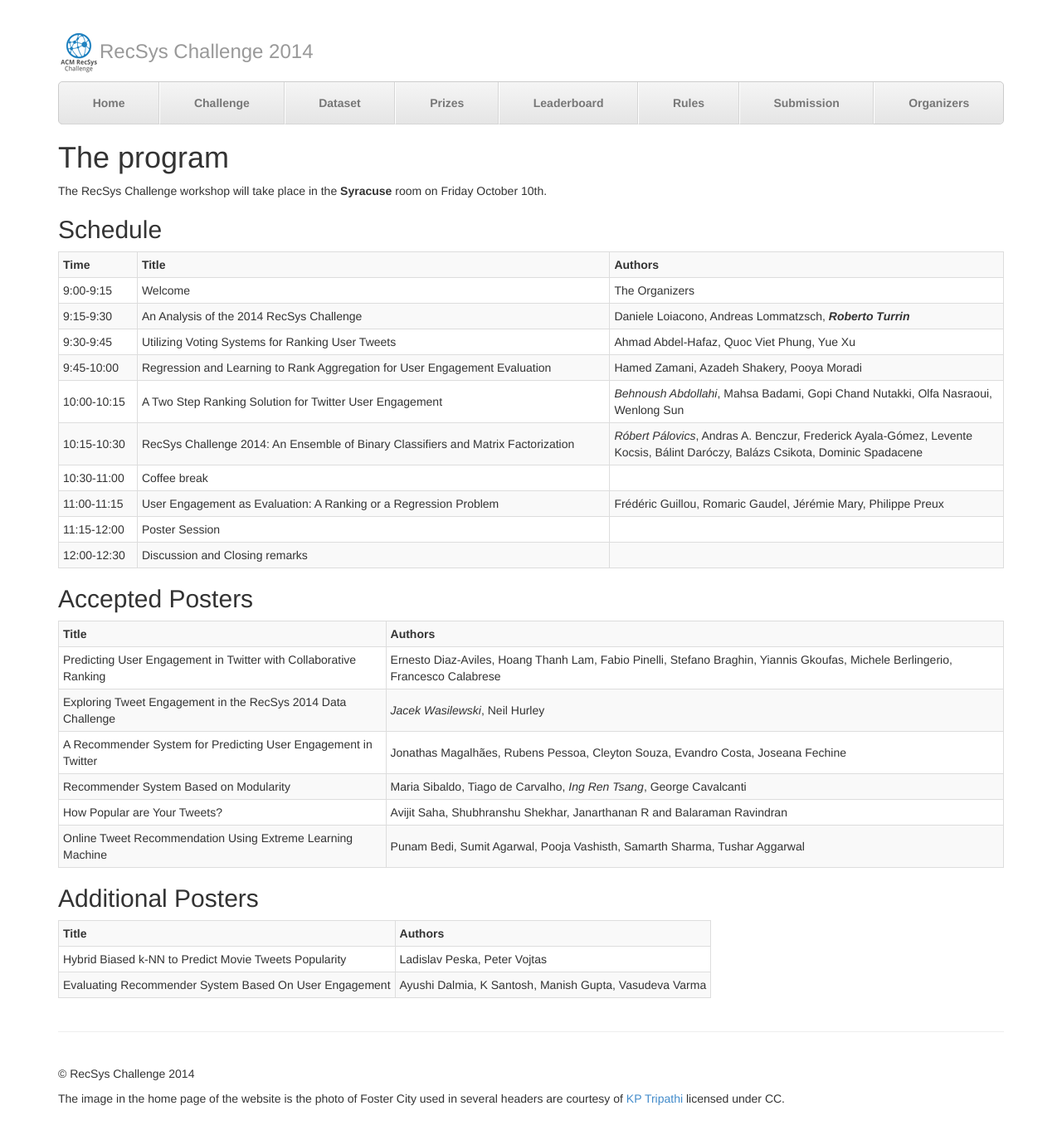
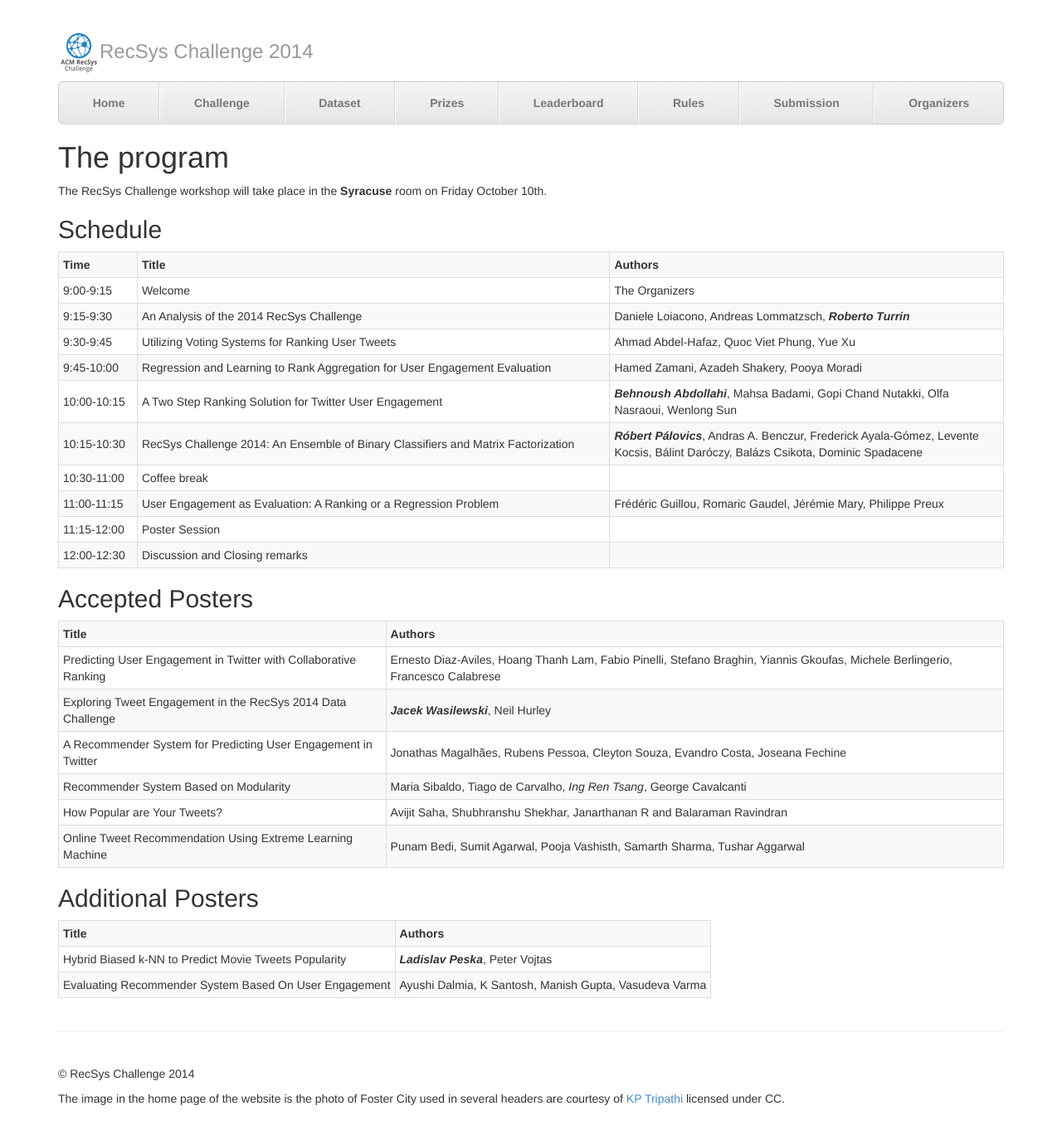
Before and after one commit to recsyschallenge/2014, a Jekyll site: the page built from program/index.md, in a window 1280 px wide. Shown: the whole page at 83% size. Built offline with Jekyll 4.4.1, drawn with Linux system fonts in a browser that asks for light colours; Markdown is read by kramdown in place of the engine named in the settings.

```diff
--- a/program/index.md
+++ b/program/index.md
@@ -38,12 +38,12 @@ The RecSys Challenge workshop will take place in the __Syracuse__ room on Friday
     <tr>
         <td>10:00-10:15</td>
         <td> A Two Step Ranking Solution for Twitter User Engagement</td>
-        <td><i>Behnoush Abdollahi</i>, Mahsa Badami, Gopi Chand Nutakki, Olfa Nasraoui, Wenlong Sun </td>
+        <td><i><b>Behnoush Abdollahi</b></i>, Mahsa Badami, Gopi Chand Nutakki, Olfa Nasraoui, Wenlong Sun </td>
     </tr>
     <tr>
         <td>10:15-10:30 </td>
         <td> RecSys Challenge 2014: An Ensemble of Binary Classifiers and Matrix Factorization  </td>
-        <td> <i>Róbert Pálovics</i>, Andras A. Benczur, Frederick Ayala-Gómez, Levente Kocsis, Bálint Daróczy, Balázs Csikota, Dominic Spadacene</td>
+        <td> <i><b>Róbert Pálovics</b></i>, Andras A. Benczur, Frederick Ayala-Gómez, Levente Kocsis, Bálint Daróczy, Balázs Csikota, Dominic Spadacene</td>
     </tr>
     <tr>
         <td>10:30-11:00 </td>
@@ -81,7 +81,7 @@ The RecSys Challenge workshop will take place in the __Syracuse__ room on Friday
       </tr>
       <tr>
         <td>Exploring Tweet Engagement in the RecSys 2014 Data Challenge </td>
-        <td> <i>Jacek Wasilewski</i>, Neil Hurley</td>
+        <td> <i><b>Jacek Wasilewski</b></i>, Neil Hurley</td>
       </tr>
        <tr>
         <td>A Recommender System for Predicting User Engagement in Twitter </td>
@@ -110,7 +110,7 @@ The RecSys Challenge workshop will take place in the __Syracuse__ room on Friday
     </tr>
       <tr>
       <td>Hybrid Biased k-NN to Predict Movie Tweets Popularity</td>
-      <td>Ladislav Peska, Peter Vojtas</td>
+      <td><i><b>Ladislav Peska</b></i>, Peter Vojtas</td>
       </tr>
        <tr>
       <td>Evaluating Recommender System Based On User Engagement</td>
```
